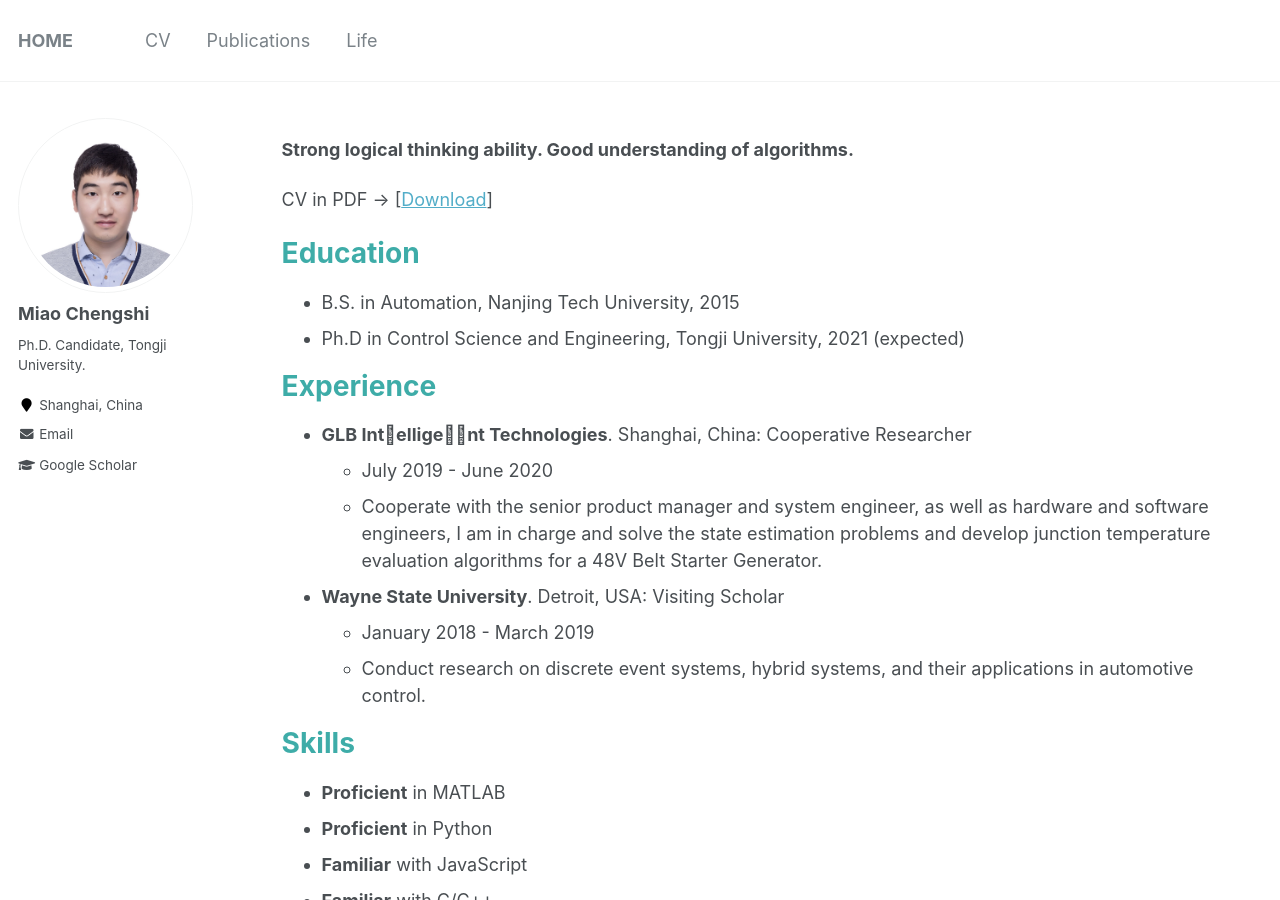
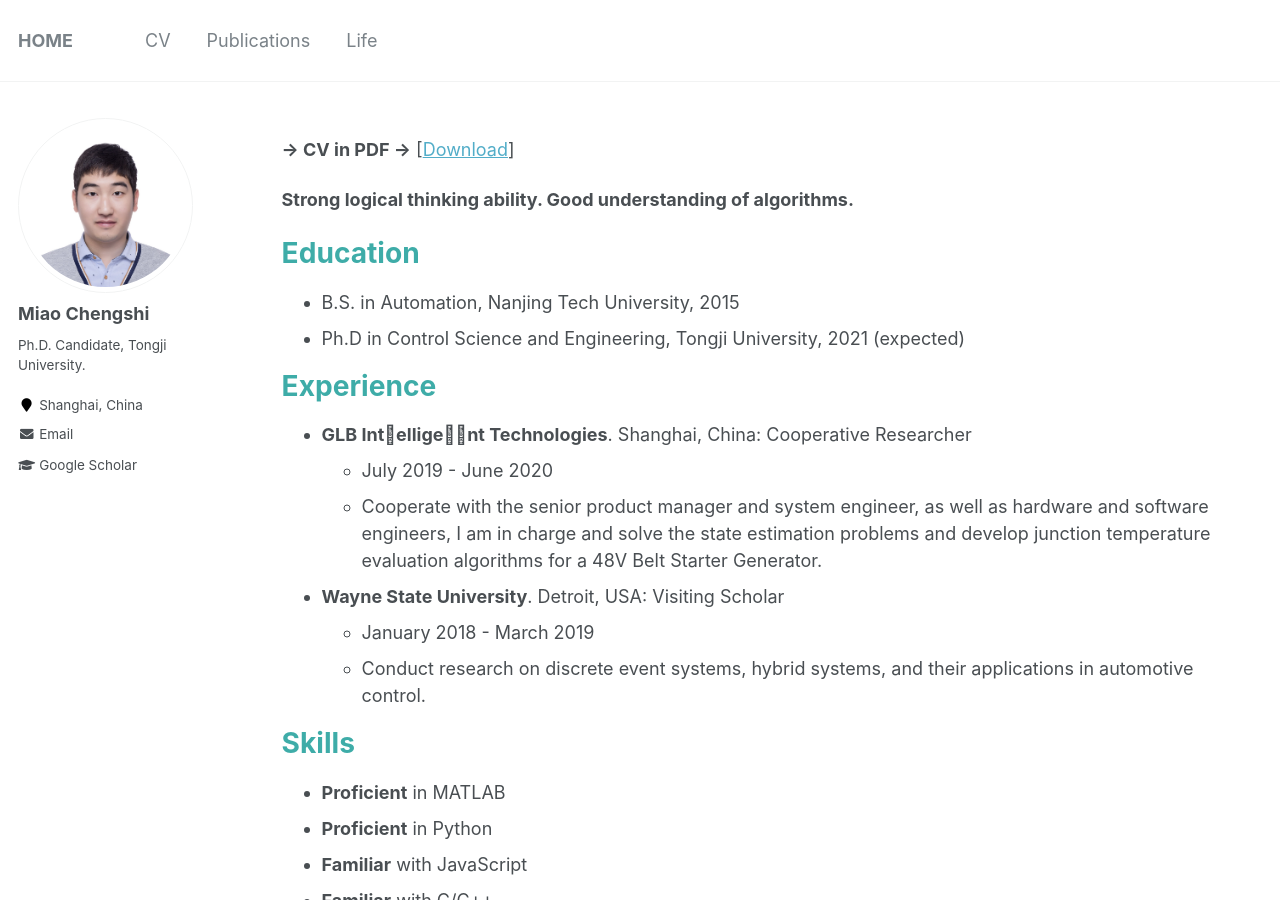
Before and after one commit to miaochengshi/miaochengshi.github.io, a Jekyll site: the page built from _pages/cv.md, in a window 1280 px wide and 900 px high. Built offline with Jekyll 4.4.1, drawn with Linux system fonts in a browser that asks for light colours.

Commit message:
Update cv.md

```diff
--- a/_pages/cv.md
+++ b/_pages/cv.md
@@ -7,9 +7,10 @@ redirect_from:
   - /cv
 ---
 
+**-> CV in PDF ->** [[Download](http://miaochengshi.github.io/files/CV_en_cn.pdf)]
+
 **Strong logical thinking ability. Good understanding of algorithms.**
 
-CV in PDF -> [[Download](http://miaochengshi.github.io/files/CV_en_cn.pdf)]
 
 Education
 ======
```
